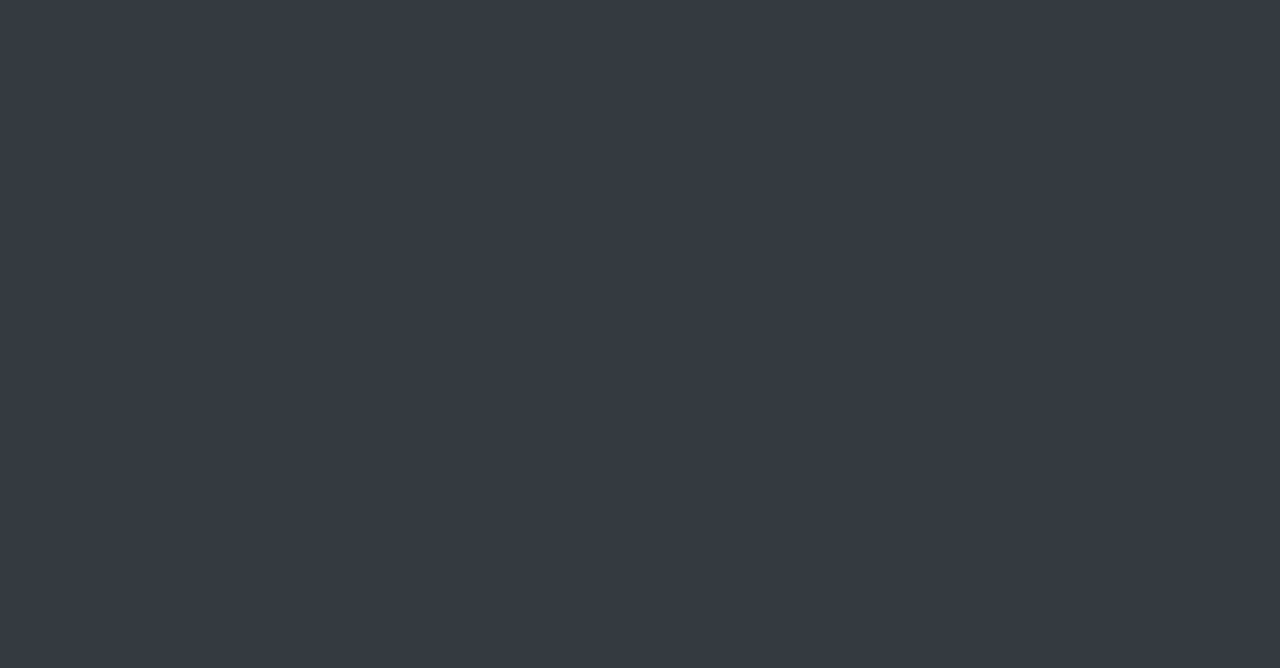
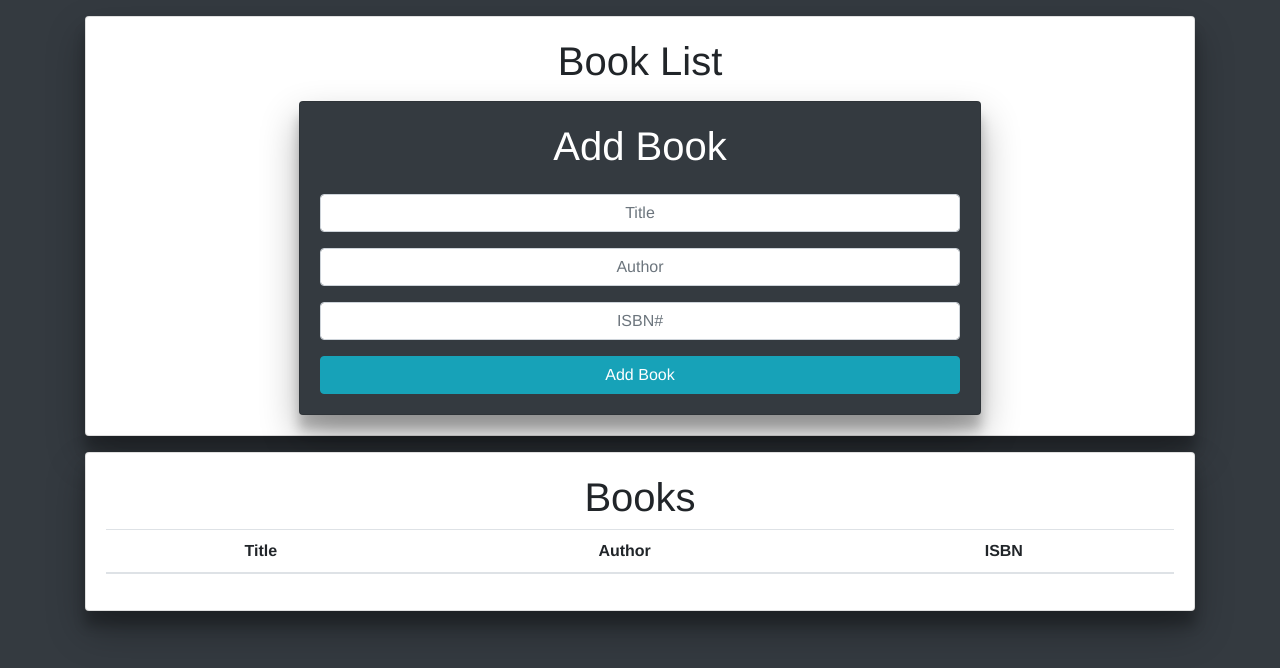
Before and after one commit to mahendrjy/book-list, a website: page index.html in a window 1280 px wide. Drawn offline with Linux system fonts and the light colour scheme.

Commit message:
The Book UI

```diff
--- a/css/style.css
+++ b/css/style.css
@@ -0,0 +1,13 @@
+* {
+  font-family: Helvetica, Arial, sans-serif;
+  text-align: center;
+}
+
+.card {
+  box-shadow: 0 19px 38px rgba(0,0,0,0.30), 0 15px 12px rgba(0,0,0,0.22);
+  transition: all 0.4s cubic-bezier(.25,.8,.25,1);
+}
+
+.card:hover {
+  box-shadow: 0 1px 3px rgba(0,0,0,0.12), 0 1px 2px rgba(0,0,0,0.24);
+}
--- a/index.html
+++ b/index.html
@@ -12,6 +12,53 @@
 </head>
 
 <body class="bg-dark">
+    <!-- Book List -->
+    <div class="container">
+        <div class="row">
+            <div class="col mx-auto">
+                <div class="card card-body text-center mt-3">
+                    <h1 class="heading display-5">Book List</h1>
+                    <!-- Add Book -->
+                    <div class="container">
+                        <div class="row">
+                            <div class="col-md-8 mx-auto">
+                                <div class="card card-body text-center mt-2 bg-dark">
+                                    <h1 class="heading display-5 text-white">Add Book</h1>
+                                    <input type="text" class="form-control mt-3" id="title" placeholder="Title">
+                                    <input type="text" class="form-control mt-3" id="author" placeholder="Author">
+                                    <input type="text" class="form-control mt-3" id="isbn" placeholder="ISBN#">
+                                    <button type="button" class="btn btn-info btn-block mt-3" id="button">Add Book</button>
+                                </div>
+                            </div>
+                        </div>
+                    </div>
+                    <!-- /.container -->
+                </div>
+            </div>
+        </div>
+    </div>
+    <!-- /.container -->
+    <!-- Books -->
+    <div class="container">
+        <div class="row">
+            <div class="col mx-auto">
+                <div class="card card-body text-center mt-3">
+                    <h1 class="heading display-5">Books</h1>
+                    <table class="table">
+                        <thead>
+                            <tr>
+                                <th>Title</th>
+                                <th>Author</th>
+                                <th>ISBN</th>
+                            </tr>
+                        </thead>
+                        <tbody id="book-list"></tbody>
+                    </table>
+                </div>
+            </div>
+        </div>
+    </div>
+    <!-- /.container -->
 
     <!-- Bootstrap core JavaScript -->
     <script src="vendor/jquery/jquery.min.js"></script>
```
